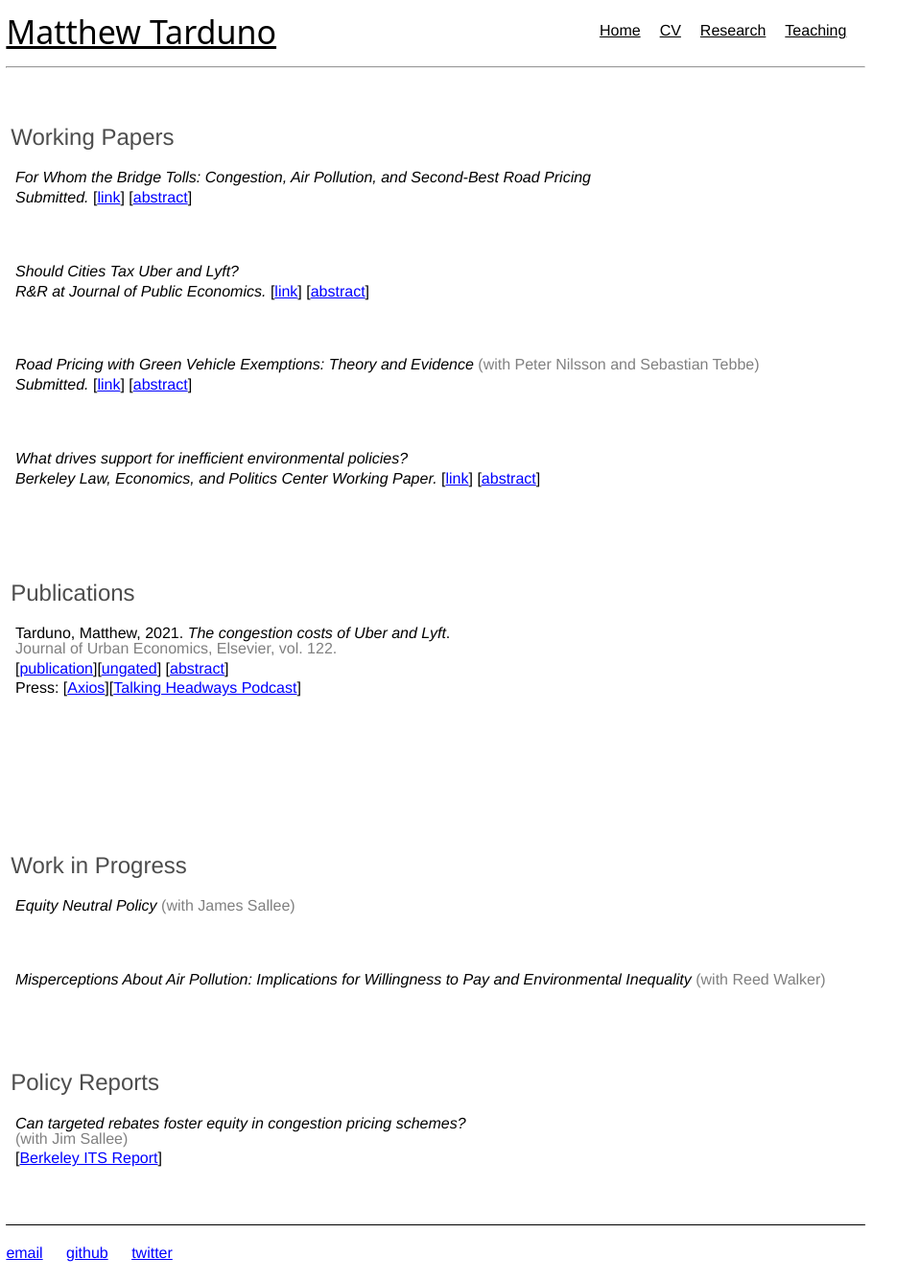
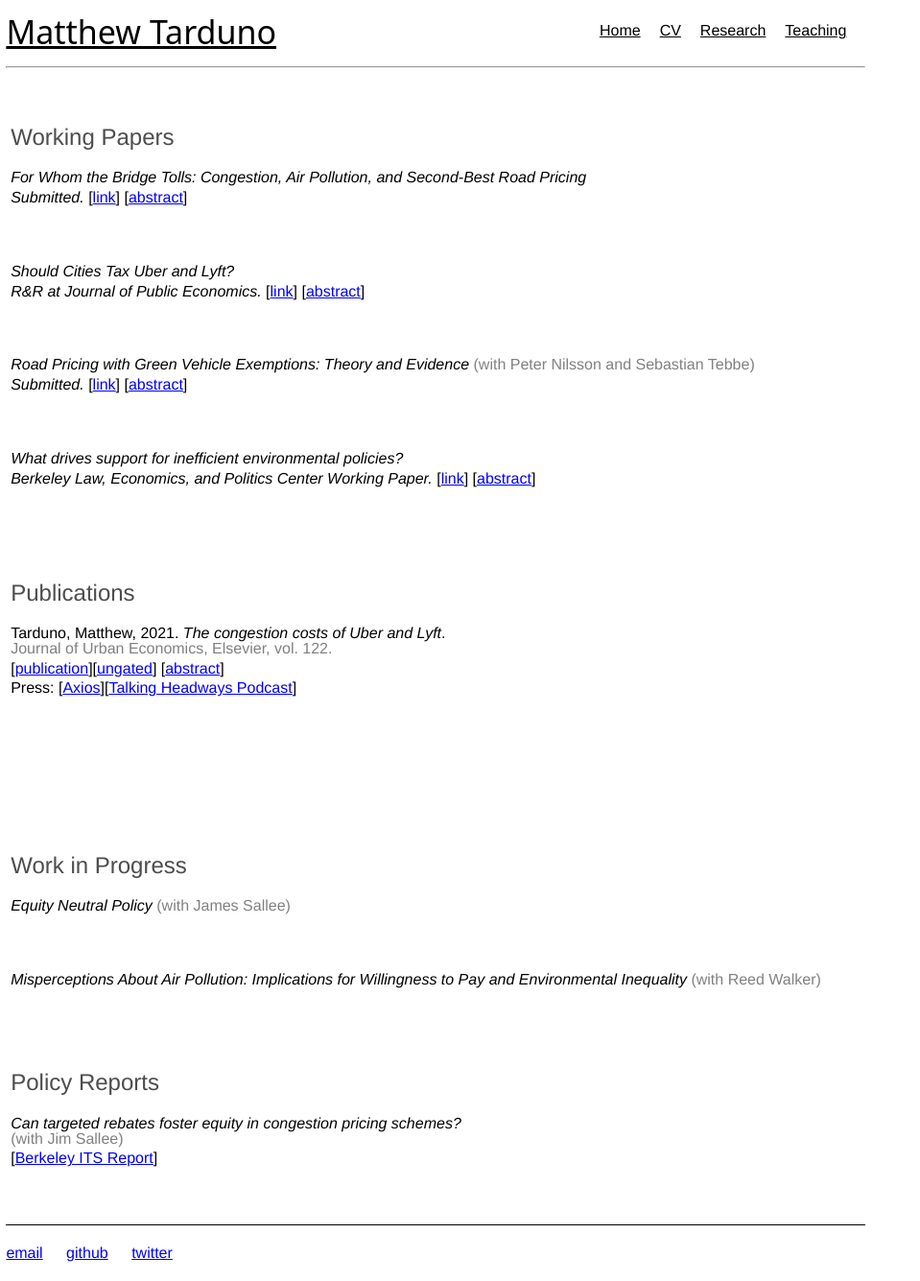
Before and after one commit to Matt-Tarduno/Matt-Tarduno.github.io, a Jekyll site: the page built from research_mobile/index.html, in a window 1280 px wide. Shown: the whole page at 96% size, without its empty margins (0-959 px from the left). Built offline with Jekyll 4.4.1, drawn with Linux system fonts in a browser that asks for light colours.

Commit message:
Update index.html

```diff
--- a/research_mobile/index.html
+++ b/research_mobile/index.html
@@ -27,13 +27,13 @@ sitemap:
         }
         .blurb p {
             font-size: 1em;
-            margin: 0.3em 0.3em;
+            margin: 0.3em 0em;
             color: black;
         }
         .abstract {
             display: none;
             font-size: 0.9em;
-            margin: 0.2em 0.2em;
+            margin: 0.2em 0em;
         }
         a {
             color: blue;
@@ -42,7 +42,7 @@ sitemap:
         }
         @media (max-width: 720px) {
             .blurb p, .abstract {
-                margin: 0.2em 0.2em;
+                margin: 0.2em 0em;
             }
         }
     </style>
```
